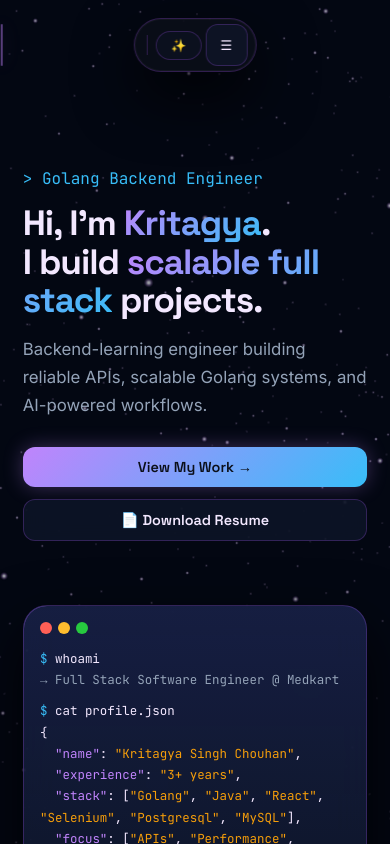
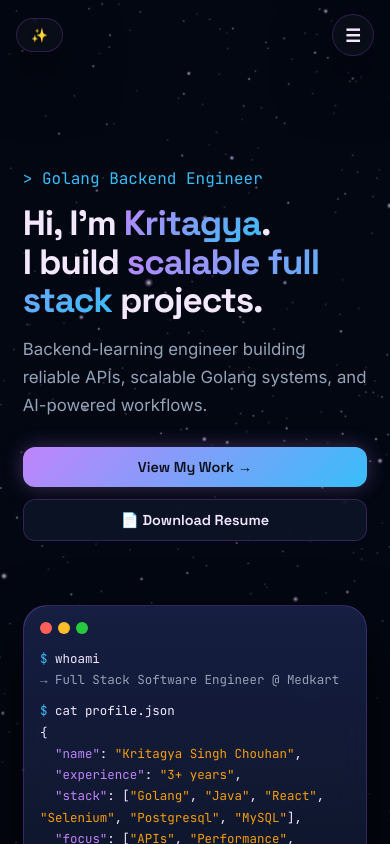
Before and after one commit to kritagya20/portfolio-website-react, a React (Vite) app: page / in a window 390 px wide. Shown: the top 844 px of the page. Built offline with nearby package versions, Linux system fonts and the light colour scheme.

Commit message:
fix: Restructure mobile navigation with top-left Theme button and top-right Menu button

```diff
--- a/src/components/Navbar.jsx
+++ b/src/components/Navbar.jsx
@@ -47,7 +47,7 @@ export default function Navbar() {
     };
   }, []);
 
-  // 2. Measure active link position for silky-smooth CSS transition
+  // 2. Measure active link position for desktop pill indicator
   const updateIndicator = () => {
     const activeEl = navLinkRefs.current[active];
     const pillEl = pillRef.current;
@@ -69,7 +69,6 @@ export default function Navbar() {
 
   useEffect(() => {
     window.addEventListener('resize', updateIndicator);
-    // Initial measurement delay after DOM layout settles
     const t = setTimeout(updateIndicator, 50);
     return () => {
       window.removeEventListener('resize', updateIndicator);
@@ -100,7 +99,28 @@ export default function Navbar() {
 
   return (
     <>
-      {/* Persistent Floating Glass Pill Navbar */}
+      {/* Mobile Top Bar (< 768px): Top Left Theme Button & Top Right Menu Button */}
+      <div className="mobile-top-bar">
+        <button
+          className="mobile-theme-btn"
+          onClick={cycleTheme}
+          aria-label={`Switch theme (current: ${themeMeta.label})`}
+          title={`Theme: ${themeMeta.label}`}
+        >
+          <span className="theme-icon">{themeMeta.icon}</span>
+          <span className="theme-label">{themeMeta.label}</span>
+        </button>
+
+        <button
+          className="mobile-menu-btn"
+          onClick={() => setOpen((prev) => !prev)}
+          aria-label="Toggle menu"
+        >
+          {open ? '✕' : '☰'}
+        </button>
+      </div>
+
+      {/* Desktop Floating Pill Navbar (> 768px) */}
       <motion.header
         className="site-nav"
         initial={{ y: -60, x: '-50%', opacity: 0 }}
@@ -111,7 +131,6 @@ export default function Navbar() {
         }}
       >
         <div className="nav-pill" ref={pillRef}>
-          {/* Single Persistent Indicator Element with CSS Transition */}
           <span
             className="nav-indicator"
             style={{
@@ -139,7 +158,6 @@ export default function Navbar() {
 
           <div className="nav-divider" />
 
-          {/* Embedded Theme Button */}
           <button
             className="theme-nav-btn"
             onClick={cycleTheme}
@@ -148,14 +166,6 @@ export default function Navbar() {
           >
             <span className="theme-icon">{themeMeta.icon}</span>
             <span className="theme-label">{themeMeta.label}</span>
-          </button>
-
-          <button
-            className="menu-btn"
-            onClick={() => setOpen((prev) => !prev)}
-            aria-label="Toggle menu"
-          >
-            {open ? '✕' : '☰'}
           </button>
         </div>
       </motion.header>
@@ -184,17 +194,7 @@ export default function Navbar() {
                 stiffness: 260,
               }}
             >
-              <div className="nav-mobile-header">
-                <button
-                  className="theme-nav-btn"
-                  onClick={cycleTheme}
-                  aria-label={`Switch theme (current: ${themeMeta.label})`}
-                >
-                  <span>{themeMeta.icon}</span>
-                  <span>{themeMeta.label}</span>
-                </button>
-              </div>
-
+              <div className="nav-mobile-links">
                 {links.map((link) => (
                   <a
                     key={link.id}
@@ -208,6 +208,7 @@ export default function Navbar() {
                     {link.label}
                   </a>
                 ))}
+              </div>
             </motion.div>
           </>
         )}
--- a/src/styles/index.css
+++ b/src/styles/index.css
@@ -494,33 +494,62 @@ main {
   background: var(--surface-strong);
 }
 
-/* ================= MOBILE BUTTON ================= */
-
-.menu-btn {
+/* ================= MOBILE TOP BAR & RESPONSIVE NAV ================= */
+
+.mobile-top-bar {
   display: none;
-  align-items: center;
-  justify-content: center;
-
-  width: 42px;
-  height: 42px;
-
-  border-radius: 12px;
-
-  color: var(--text);
-
-  background: var(--surface);
-  border: 1px solid var(--border);
-}
-
-.menu-btn svg {
-  width: 22px;
-  height: 22px;
-  stroke: currentColor;
-}
-
-.menu-btn:hover {
-  border-color: var(--primary);
-  color: var(--primary);
+}
+
+@media (max-width: 768px) {
+  .site-nav {
+    display: none !important;
+  }
+
+  .mobile-top-bar {
+    display: flex;
+    align-items: center;
+    justify-content: space-between;
+    position: fixed;
+    top: 14px;
+    left: 0;
+    right: 0;
+    padding: 0 16px;
+    z-index: 1001;
+    pointer-events: none;
+  }
+
+  .mobile-theme-btn,
+  .mobile-menu-btn {
+    pointer-events: auto;
+    display: flex;
+    align-items: center;
+    justify-content: center;
+    gap: 6px;
+    padding: 8px 14px;
+    border-radius: 999px;
+    border: 1px solid var(--border);
+    background: color-mix(in srgb, var(--bg-soft) 85%, transparent);
+    backdrop-filter: blur(20px);
+    -webkit-backdrop-filter: blur(20px);
+    color: var(--text);
+    font-size: 0.85rem;
+    font-weight: 600;
+    box-shadow: var(--shadow);
+    transition: all 0.25s ease;
+    cursor: pointer;
+  }
+
+  .mobile-menu-btn {
+    width: 42px;
+    height: 42px;
+    padding: 0;
+    font-size: 1.1rem;
+  }
+
+  .mobile-theme-btn:active,
+  .mobile-menu-btn:active {
+    transform: scale(0.95);
+  }
 }
 
 
```
Lines whose indentation alone changed are shown as unchanged.
